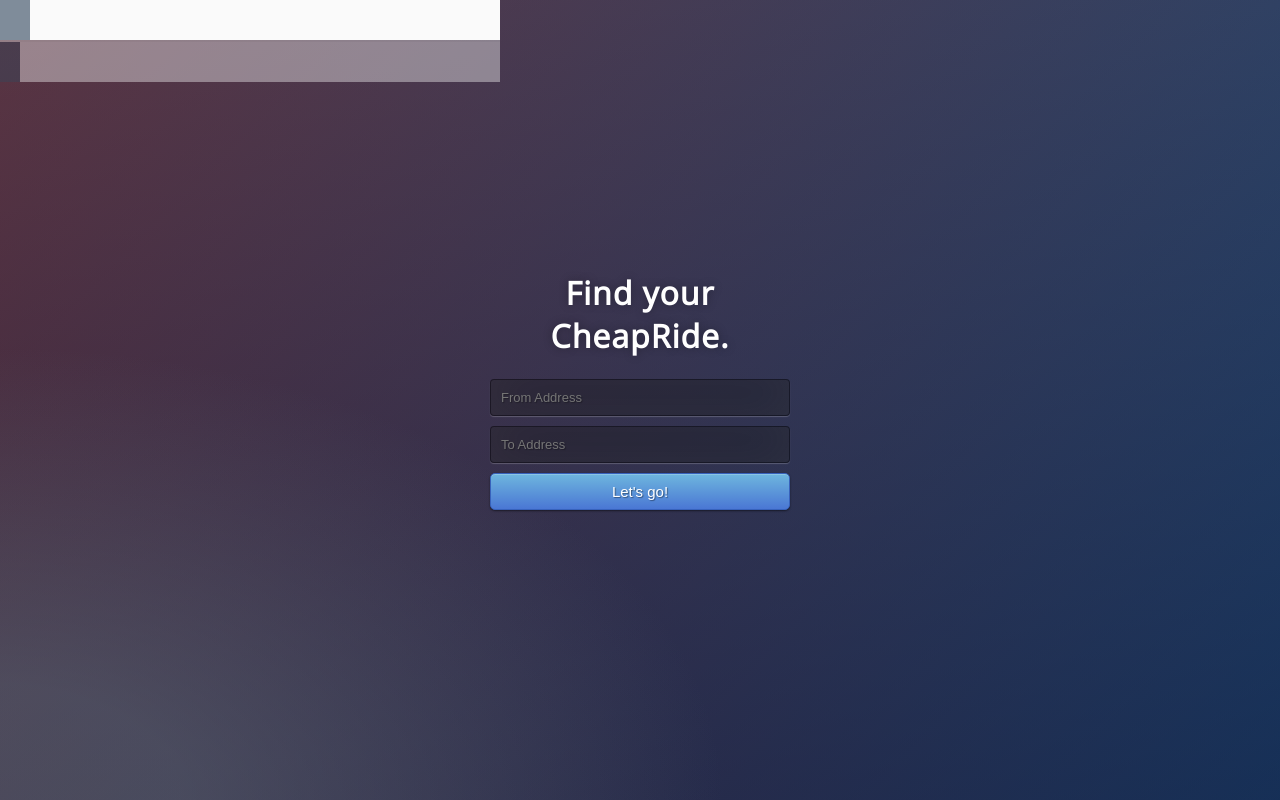
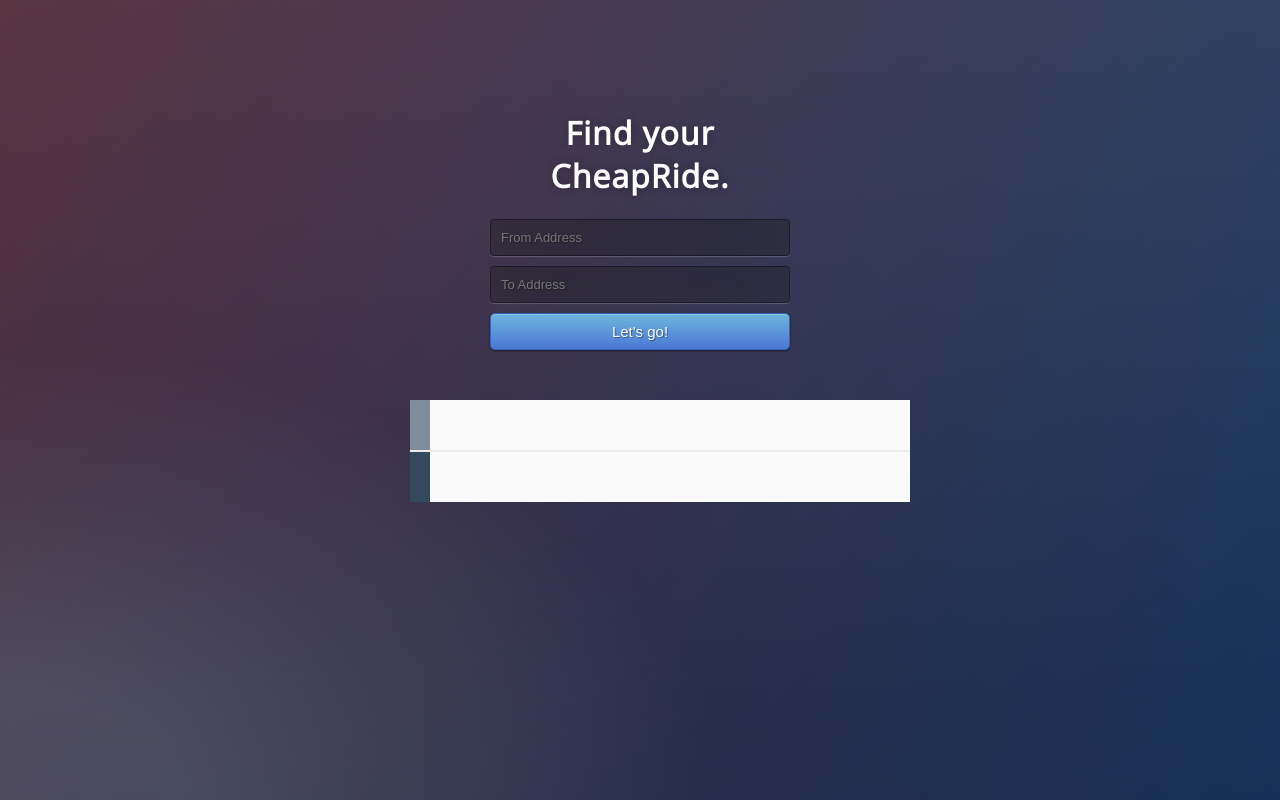
Before and after one commit to cralor/cheapride, a plain HTML site: page client/index.html in a window 1280 px wide. Shown: the top 800 px of the page. Drawn offline with nearby package versions, Linux system fonts and the light colour scheme; some packages are replaced by stand-ins of ours.

Commit message:
Update style.css

```diff
--- a/client/style.css
+++ b/client/style.css
@@ -27,7 +27,7 @@
 }
 .form {
     position: absolute;
-    top: 50%;
+    top: 30%;
     left: 50%;
     margin: -150px 0 0 -150px;
     width:300px;
@@ -63,17 +63,20 @@
 list {
     max-width: 300px;
     margin: 2em auto;
-    top: 70%;
-    left: 50%;
+    /*top: 70%;
+    left: 50%;*/
 }
+
 list:hover a {
     opacity: .4;
 }
+
 a {
     position: relative;
+    left: 32%;
     display: block;
     max-width: 500px;
-    padding: 20px 20px 20px 45px;
+    padding: 30px 20px 20px 45px;
     box-sizing: border-box;
     color: #777;
     background: #fAfAfA;
@@ -90,9 +93,11 @@
 a:nth-child(even):before {
     background: #34495E;
 }
+
 a + a {
     border-top: 2px solid #ededed;
 }
+
 list a:hover,
 list a:focus {
     opacity: 1;
@@ -102,3 +107,7 @@
 list a:focus:before {
     width: 30px;
 }
+#result {
+    margin-top: 400px;
+}
+}
```
